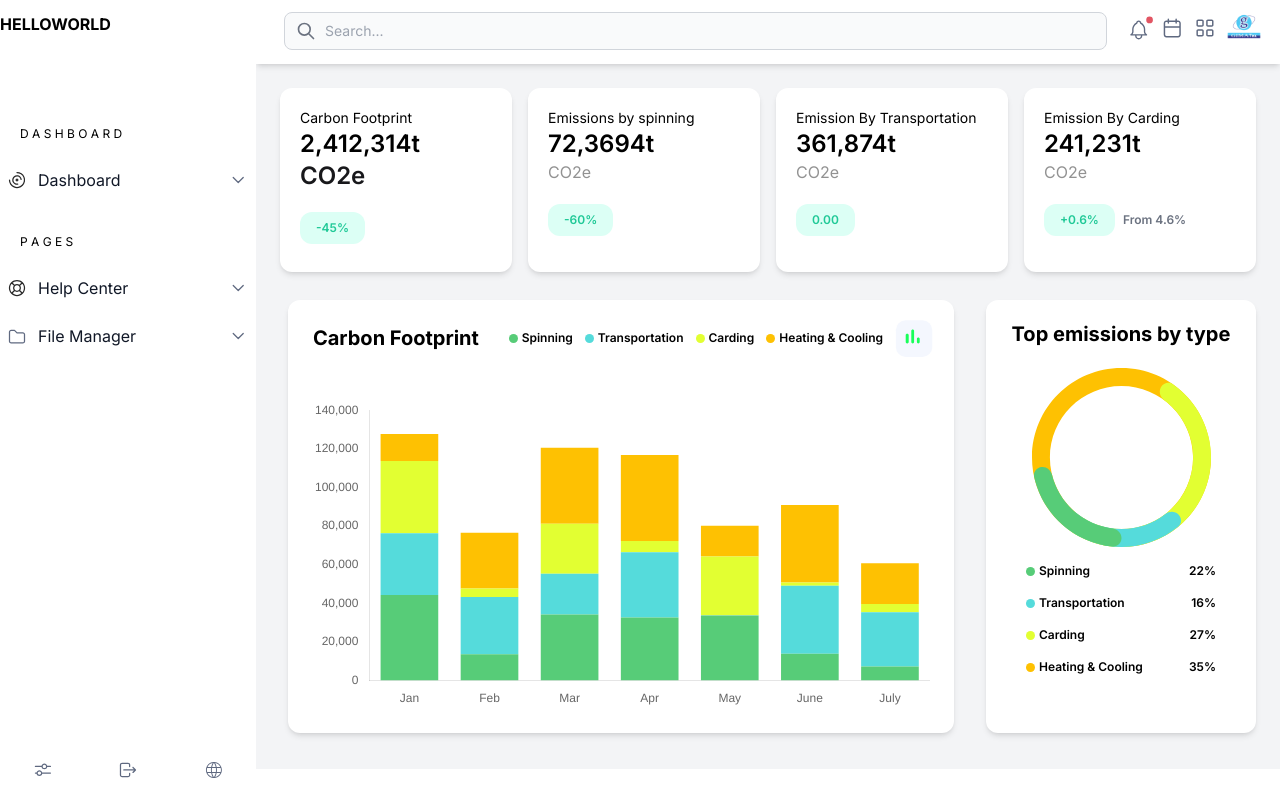
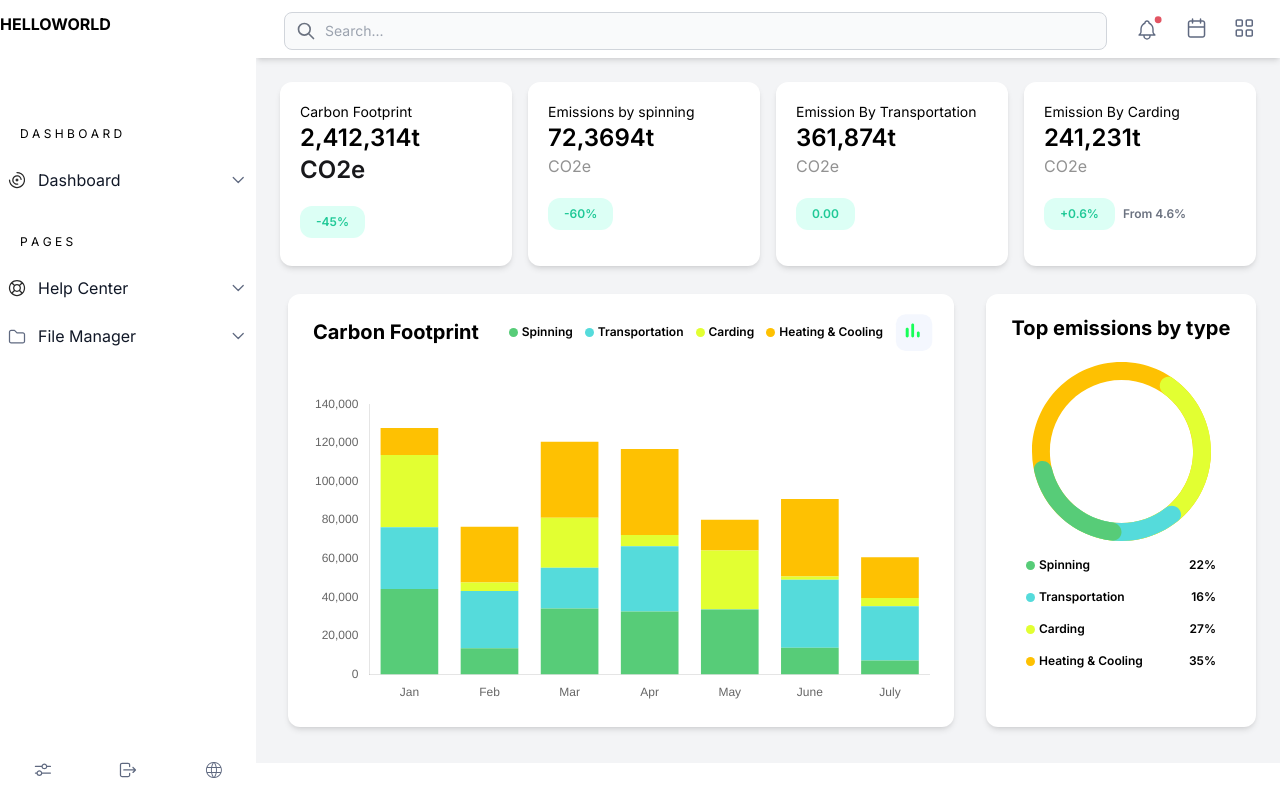
Before and after one commit to IcePuff44/admin-dashboard-tailwind-planetscale-react-nextjs, a Next.js app: page / in a window 1280 px wide. Built offline with nearby package versions, Linux system fonts and the light colour scheme.

Commit message:
Update Navbar.js

```diff
--- a/components/Navbar.js
+++ b/components/Navbar.js
@@ -1,5 +1,5 @@
 import { Top1, Top2, Top3 } from "@/public/icons";
-import photo from "../public/image.svg";
+//import photo from "../public/image.svg";
 import Image from "next/image";
 
 const Navbar = () => {
@@ -38,12 +38,7 @@ const Navbar = () => {
         <Top1 />
         <Top2 />
         <Top3 />
-        <Image
-            src={photo}
-            alt="Photo"
-            width={40}
-            className="-mt-2"
-        />
+
       </div>
     </div>
   );
```
